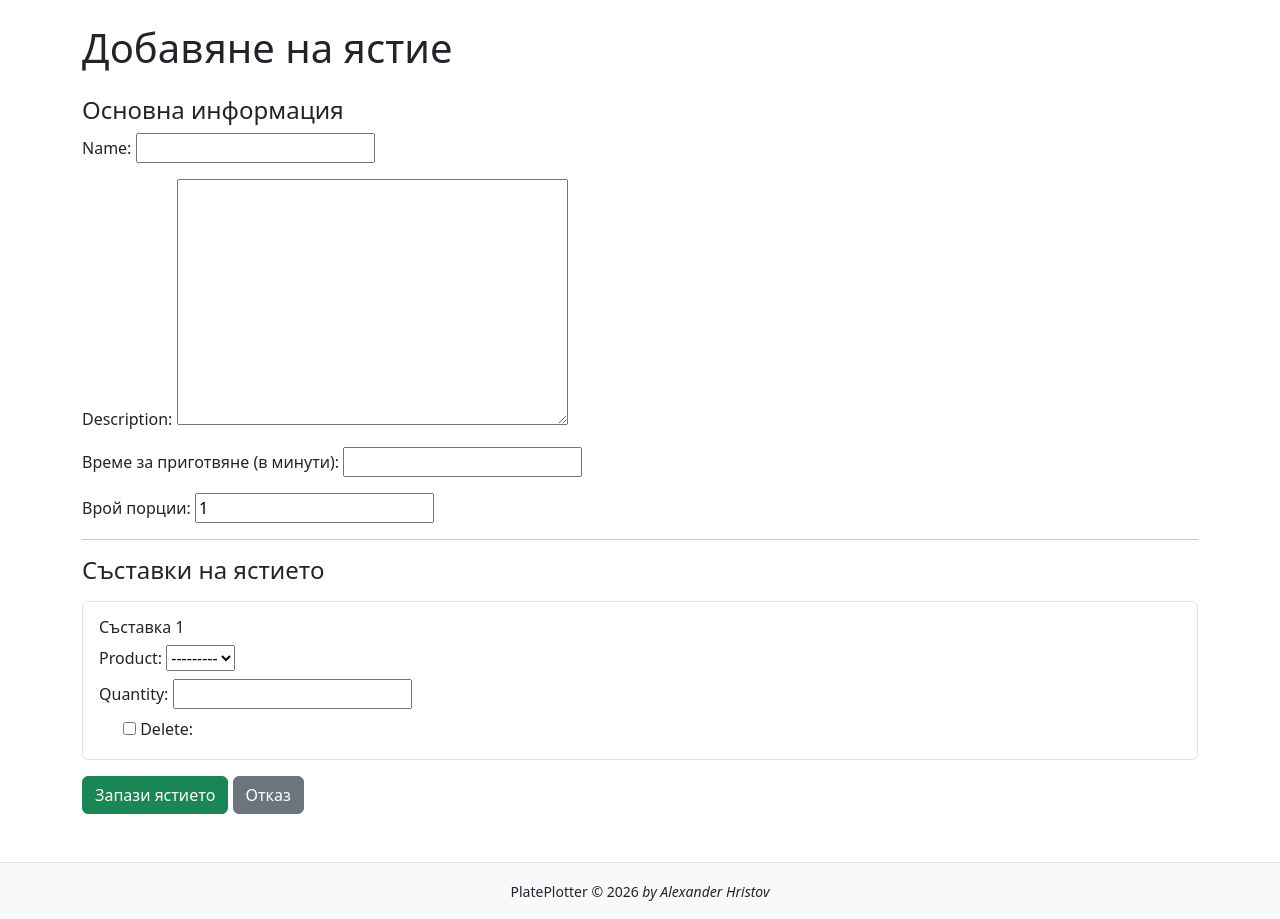
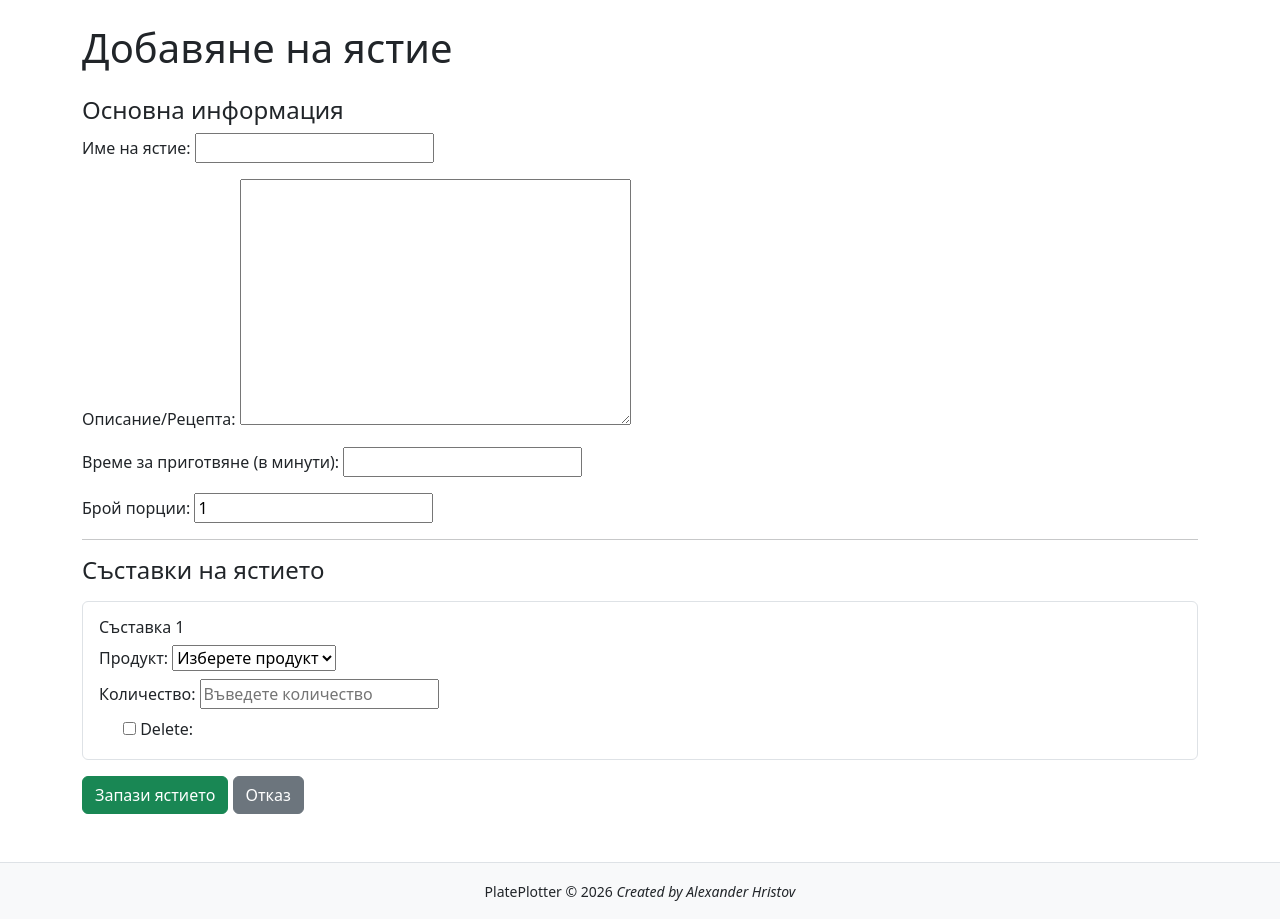
Before and after one commit to AlexanderHrHristov/plate-plotter-django, a Django app: page /dishes/add/ in a window 1280 px wide. Shown: the part 56-975 px from the top of the page. Run offline with Django 5.2, Linux system fonts and the light colour scheme; data that the repository does not hold is empty.

Commit message:
Polishing PlatePlotter for SoftUni submission

```diff
--- a/inventory/forms.py
+++ b/inventory/forms.py
@@ -27,17 +27,17 @@ class ProductForm(forms.ModelForm):
         ]
         widgets = {
             'name': forms.TextInput(attrs={
-                'placeholder': 'Напр. Пилешко филе'
+                'placeholder': 'Например "Яйца"'
             }),
             'brand': forms.TextInput(attrs={
-                'placeholder': 'Напр. Lidl'
+                'placeholder': 'Напр. "Моя магазин"'
             }),
             'package_quantity': forms.NumberInput(attrs={
                 'placeholder': 'Напр. 500',
                 'min': 1
             }),
             'price': forms.NumberInput(attrs={
-                'placeholder': 'Напр. 8.99',
+                'placeholder': 'Например 1.99',
                 'min': 0.01,
                 'step': 0.01
             }),
--- a/inventory/models.py
+++ b/inventory/models.py
@@ -35,6 +35,8 @@ class Product(models.Model):
         (UNIT_GRAMS, 'гр'),
         (UNIT_ML, 'мл')
     ]
+
+
     CATEGORY_MEAT_FISH_EGGS = 'meat_fish_eggs'
     CATEGORY_MILK_CHEESE = 'milk_cheese'
     CATEGORY_FRUIT_VEGETABLES = 'fruit_vegetables'
@@ -45,6 +47,7 @@ class Product(models.Model):
     CATEGORY_DRINKS = 'drinks'
     CATEGORY_PACKAGED_FOODS = 'packaged_foods'
     CATEGORY_SPICES = 'spices'
+
 
     CATEGORY_CHOICES = [
         (CATEGORY_MEAT_FISH_EGGS, 'Месни продукти, риба, яйца'),
@@ -70,6 +73,7 @@ class Product(models.Model):
         blank=True
     )
 
+
     category = models.CharField(
         max_length=35,
         verbose_name='Категория',
@@ -87,6 +91,7 @@ class Product(models.Model):
         verbose_name='Мерна единица',
         choices=UNIT_CHOICES
     )
+
 
     package_quantity = models.PositiveIntegerField(
         default=1,
--- a/inventory/views.py
+++ b/inventory/views.py
@@ -144,15 +144,17 @@ class ProductDeleteView(DeleteView):
 
         messages.success(
             self.request,
-            'Продуктът беше изтрит успешно.'
+            'Продуктът е изтрит успешно.'
         )
         return response
+
 
 
 class InventoryListView(ListView):
     model = Product
     template_name = 'inventory/inventory_list.html'
     context_object_name = 'products'
+    paginate_by = 10
 
 
 class InventoryCreateView(CreateView):
--- a/meals/forms.py
+++ b/meals/forms.py
@@ -19,6 +19,18 @@ class RecipeItemForm(forms.ModelForm):
     class Meta:
         model = RecipeItem
         fields = ['product', 'quantity']
+        labels = {
+            'product': 'Продукт',
+            'quantity': 'Количество',
+        }
+        widgets = {
+            "quantity": forms.NumberInput(
+                attrs={"placeholder": "Въведете количество"}
+            ),
+        }
+    def __init__(self, *args, **kwargs):
+        super().__init__(*args, **kwargs)
+        self.fields["product"].empty_label = "Изберете продукт"
 
 
 RecipeItemFormSet = inlineformset_factory(
--- a/meals/models.py
+++ b/meals/models.py
@@ -4,10 +4,12 @@ from decimal import Decimal
 
 class Dish(models.Model):
     name = models.CharField(
+        verbose_name='Име на ястие',
         max_length=100,
         unique=True
         )
     description = models.TextField(
+        verbose_name='Описание/Рецепта',
         blank=True
         )
     preparation_time = models.PositiveIntegerField(
@@ -16,7 +18,7 @@ class Dish(models.Model):
         null=True
     )
     servings = models.PositiveIntegerField(
-        verbose_name='Bрой порции',
+        verbose_name='Брой порции',
         default=1
     )
 
--- a/templates/header_footer/footer.html
+++ b/templates/header_footer/footer.html
@@ -1,5 +1,5 @@
 <footer class="bg-light border-top py-3 mt-5">
   <div class="container text-center">
-    <small>PlatePlotter © 2026 <i>by Alexander Hristov</i></small>
+    <small>PlatePlotter © 2026 <i>Created by Alexander Hristov</i></small>
   </div>
 </footer>
--- a/templates/inventory/inventory_list.html
+++ b/templates/inventory/inventory_list.html
@@ -103,5 +103,6 @@
         </tbody>
     </table>
 </div>
+{% include "partials/pagination.html" %}
 
 {% endblock %}
```
Also changed, not shown: meals/migrations/0003_alter_dish_description_alter_dish_name_and_more.py (added), static/images/shoppinglist.png, 1 other file.
